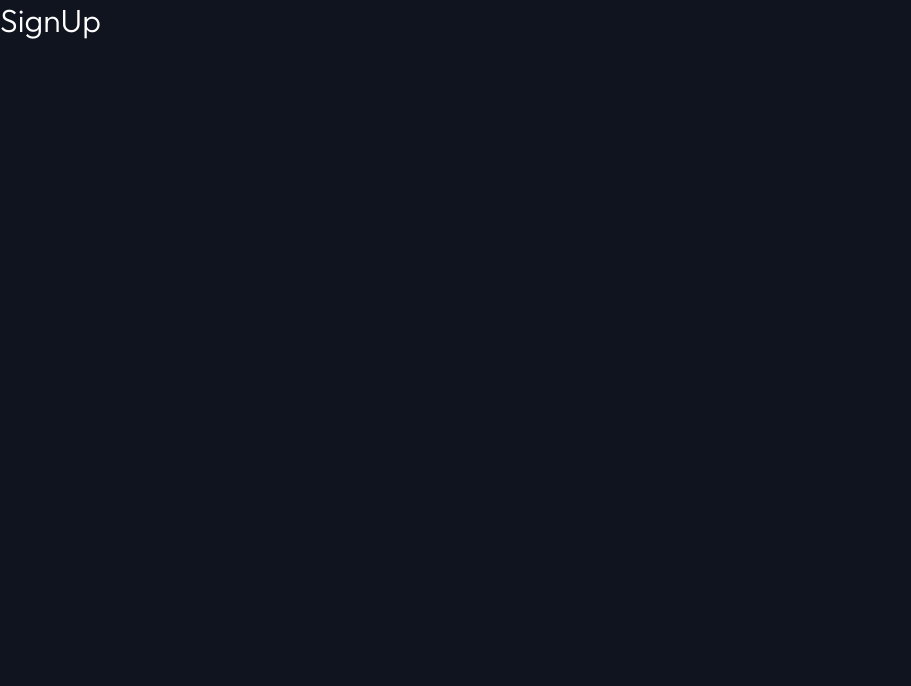
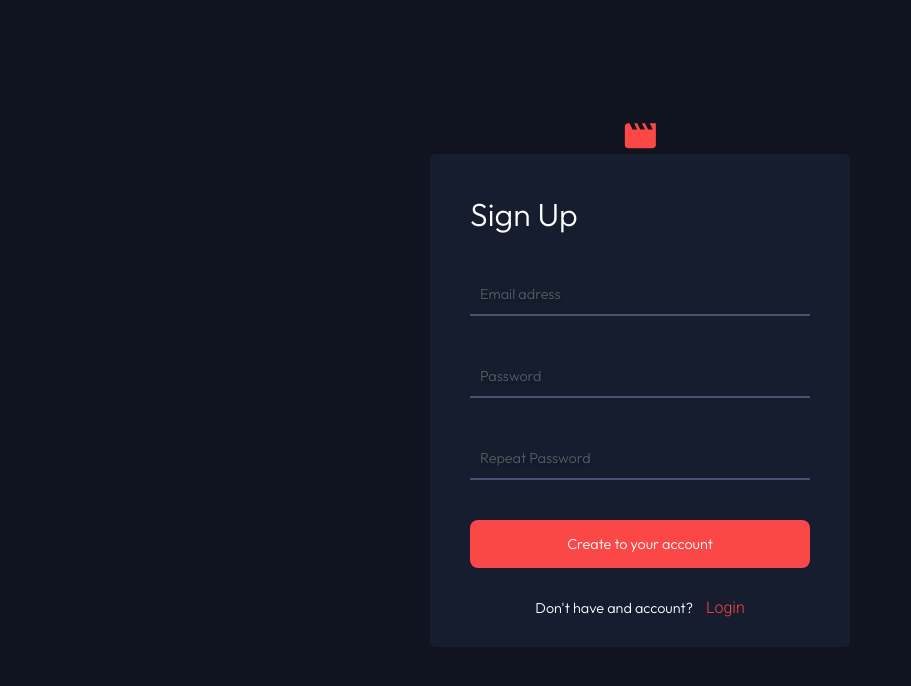
Before and after one commit to IsraelSDev/entertainment-web-app, a React (Create React App) app: page /signup in a window 1280 px wide. Shown: the top 686 px of the page, without its empty margins (0-911 px from the left). Built offline with nearby package versions, Linux system fonts and the light colour scheme.

Commit message:
new: login and create account page finish style

```diff
--- a/src/components/ButtonCustom/ButtonCustom.jsx
+++ b/src/components/ButtonCustom/ButtonCustom.jsx
@@ -7,7 +7,7 @@ const ButtonCustom = (props) => {
 
   return (
     <div className='ButtonCustomContainer'>
-      <button className={'ButtonCustom'}>{btnTitle ? "" : "Login to your account"}</button>
+      <button className={'ButtonCustom'}>{btnTitle ? `${btnTitle} to your account` : "Login to your account"}</button>
     </div>
   );
 }
--- a/src/components/Form/Form.jsx
+++ b/src/components/Form/Form.jsx
@@ -7,17 +7,31 @@ import movieSVG from '../../assets/movie.svg';
 
 
 const Form = (props) => {
+
+  const { type } = props;
+
   return (
     <div className='Form'>
       <img src={movieSVG} alt='movie-logo' />
       <div className='form-container'>
-        <form >
-          <h1>{props.title}</h1>
-          <InputForm />
-          <InputForm />
-          <ButtonCustom />
-          <h6>{props.option} have and account?  <span id='event'><Link to={`/${props.to}`}>{props.optionEvent}</Link></span></h6>
-        </form>
+        {type === 'login' ? (
+          <form >
+            <h1>Login</h1>
+            <InputForm type="email" title="Email adress" />
+            <InputForm type="password" title="Password" />
+            <ButtonCustom />
+            <h6>Don't have and account?  <span id='event'><Link to="/signup">Sign Up</Link></span></h6>
+          </form>
+        ) : (
+          <form >
+            <h1>Sign Up</h1>
+            <InputForm type="email" title="Email adress" />
+            <InputForm type="password" title="Password" />
+            <InputForm type="password" title="Repeat Password" />
+            <ButtonCustom btnTitle="Create" />
+            <h6>Don't have and account?  <span id='event'><Link to="/Login">Login</Link></span></h6>
+          </form>
+        )}
       </div>
     </div>
   );
--- a/src/components/InputForm/InputForm.jsx
+++ b/src/components/InputForm/InputForm.jsx
@@ -12,7 +12,7 @@ const InputForm = (props) => {
 
   return (
     <div className={'InputForm'}>
-      <input type={handleType(type)} placeholder={handleTitle(title)} />
+      <input type={handleType(type)} autoComplete={type} placeholder={handleTitle(title)} />
     </div>
   );
 }
--- a/src/components/InputForm/InputForm.sass
+++ b/src/components/InputForm/InputForm.sass
@@ -15,12 +15,14 @@
     opacity: 0.7
     border: 0
     border-bottom: 2px solid var(--color-greyish-blue)
-    background-color: var(--color-dark-blue)
+    background-color: var(--color-dark-blue) !important
     padding: 20px 10px
     &:focus
       opacity: 1
       color: var(--color-white)
       border-bottom: 2px solid var(--color-white)
+  input:-internal-autofill-selected
+    background-color: var(--color-dark-blue) !important
 .Error
   input
     border-bottom: 2px solid var(--color-red)
--- a/src/pages/Login/Login.page.jsx
+++ b/src/pages/Login/Login.page.jsx
@@ -4,7 +4,7 @@ import Form from '../../components/Form/Form.jsx';
 const LoginPage = () => {
   return (
     <div>
-      <Form title="Login" option="Don't" optionEvent="Sign Up" to="signup" />
+      <Form type="login" />
     </div>
   );
 }
--- a/src/pages/SignUp/SignUp.page.jsx
+++ b/src/pages/SignUp/SignUp.page.jsx
@@ -1,9 +1,10 @@
 import React from 'react';
+import Form from '../../components/Form/Form.jsx';
 
 const SignUpPage = () => {
   return (
     <div>
-      <h1>SignUp</h1>
+      <Form title="Sign Up" option="Already" optionEvent="Login" to="login" />
     </div>
   );
 }
```
